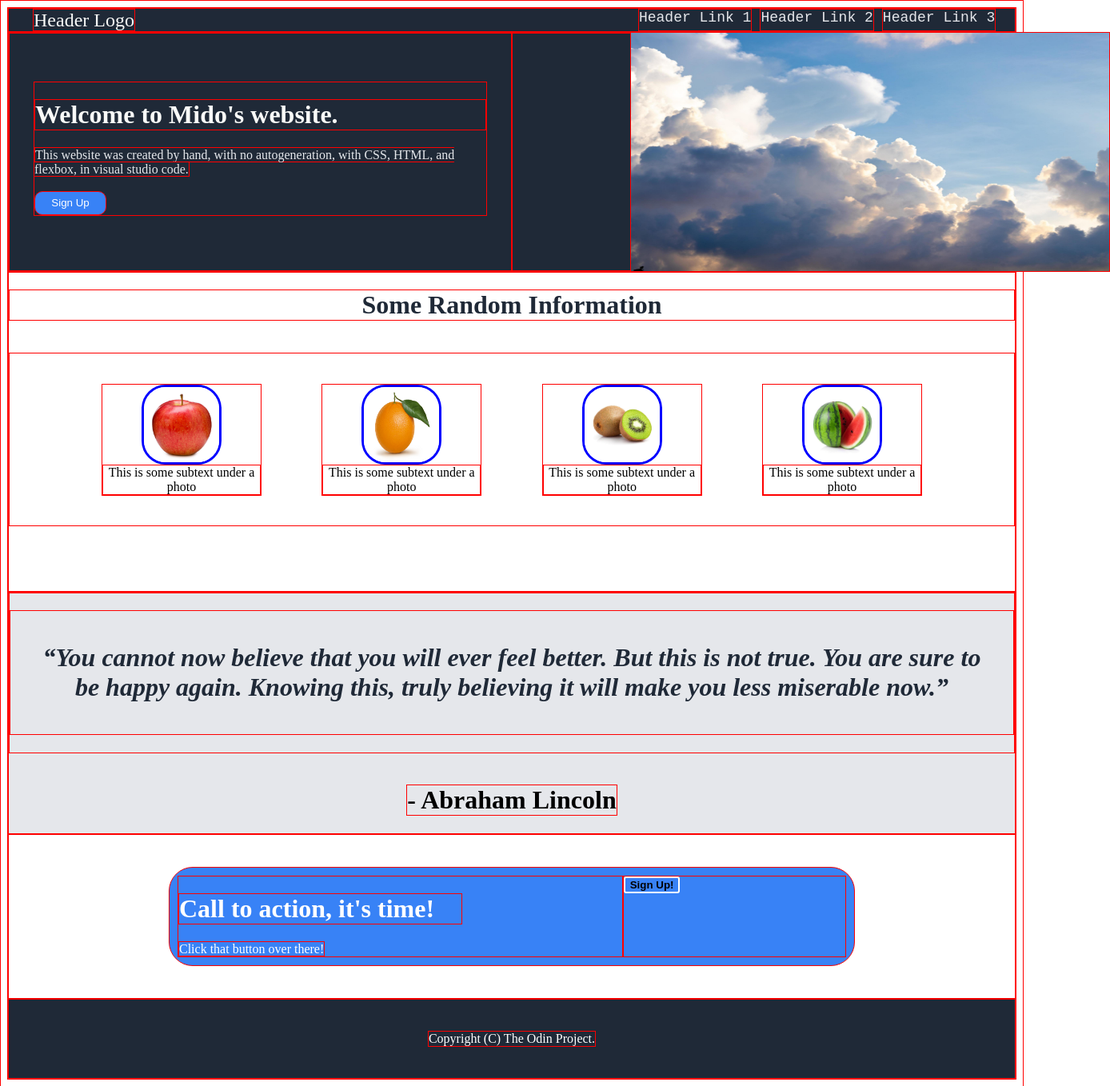
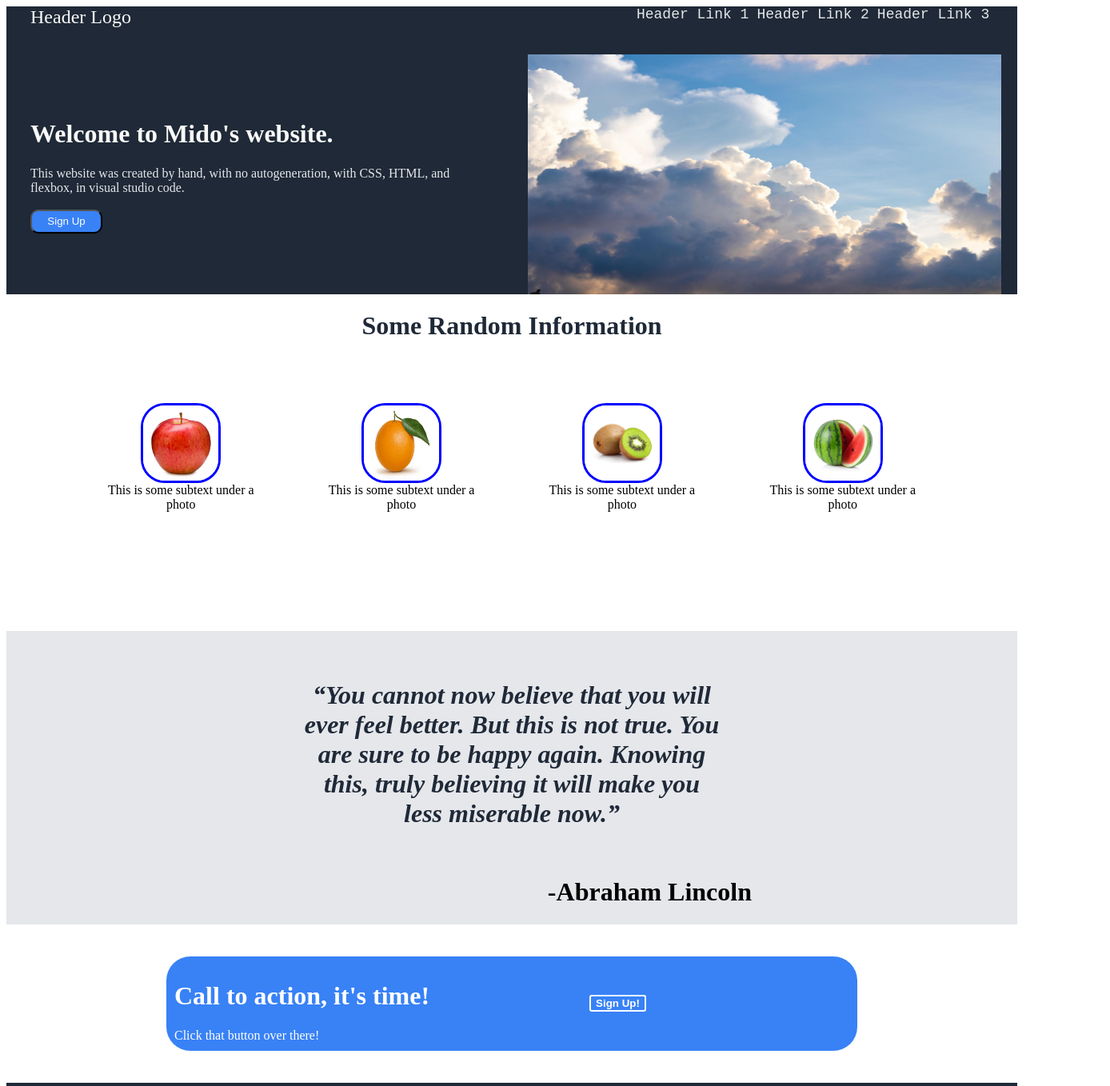
Before and after one commit to mido922/Odin-Landingpage, a plain HTML site: page index.html in a window 1280 px wide. Shown: the top 1358 px of the page at 80% size, 1388 px wide, since content can reach past the window. Drawn offline with Linux system fonts and the light colour scheme.

Commit message:
Remove borders, fix cloud photo.

```diff
--- a/index.html
+++ b/index.html
@@ -34,7 +34,7 @@
             </div>
         </div>
         <div class="awesomeWebsiteBlock" id="cloudBlock">
-            <img src="./Images/Clouds.jpg" id="cloudPhoto" class="awesomeWebsiteBlock">
+            <img src="./Images/Clouds.jpg" id="cloudPhoto">
         </div>
     </div>
 
@@ -69,15 +69,14 @@
             <h1 id="inspirationalQuote"> “You cannot now believe that you will ever feel better. But this is not true.
                 You
                 are sure to be happy again. Knowing this, truly believing it will make you less miserable now.”</h1>
-        </div>
-        <br>
-        <h1 id="quotedName">- Abraham Lincoln</h1>
+        <h1 id="quotedName">-Abraham Lincoln</h1>
+    </div>
     </div>
 
     <!--Big Button Div-->
     <div id="buttonDiv">
         <div id="placardDiv">
-            <div class=placardBox id="placardFont">
+            <div class=placardBox>
                 <h1 class="placardFont">Call to action, it's time!</h1>
                 <p1 class="placardFont">Click that button over there!</p1>
             </div>
--- a/mystyle.css
+++ b/mystyle.css
@@ -1,13 +1,12 @@
 * {
     box-sizing: border-box;
-    border: 1px solid red;
 }
 
 
 
 #headerDiv {
     background-color: #1F2937;
-    height: 30px;
+    height: 60px;
     display: flex;
 }
 
@@ -89,6 +88,7 @@
 
 #awesomeWebsiteBlock {
     width: 50%;
+    flex: 3;
 }
 
 .photoBox {
@@ -104,8 +104,7 @@
 
 #cloudPhoto {
     height: 300px;
-    width: 600px;
-    flex-shrink: 4;
+    flex: 4;
     margin: 20px;
 }
 
@@ -122,12 +121,7 @@
     font-style: italic;
     color: #1F2937;
     padding: 40px;
-}
-
-#cloudPhoto {
-    position: absolute;
-    left: 60%;
-    float: right;
+    width: 600px;
 }
 
 .photoDiv {
@@ -137,8 +131,9 @@
 }
 
 .awesomeWebsiteBlock {
-    float: left;
+
     width: 50%;
+    display: flex;
 }
 
 #photoContainer {
@@ -155,7 +150,7 @@
     border-radius: 30px;
     padding: 10px;
     display: flex;
-    justify-content: stretch;
+    width: 1000px;
 }
 
 #secondButton {
@@ -163,6 +158,7 @@
     border: 2px solid white;
     background-color: #3882F6;
     border-radius: 3px;
+    color:white;
 }
 
 .placardFont {
@@ -179,5 +175,17 @@ align-items: center;
 }
 
 #placardButton {
-    flex: 1;
+    display: flex;
+    align-items: center;
+    justify-content: center;
 }
+
+#buttonDiv {
+    display: flex;
+    justify-content: center;
+}
+
+#quotedName {
+    right: 30px;
+    text-align: right;
+}
```
